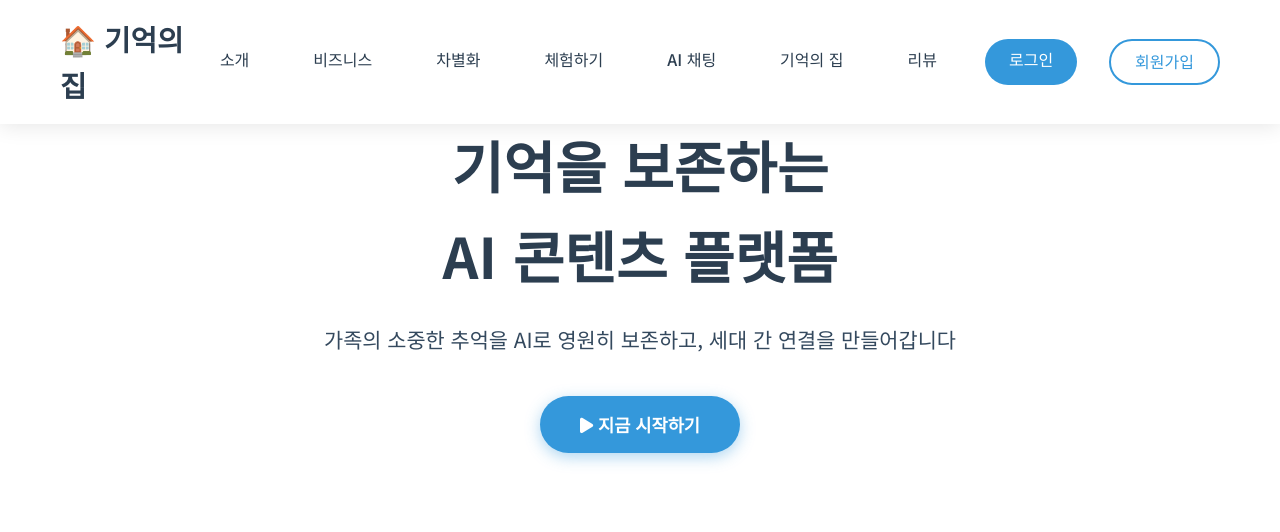
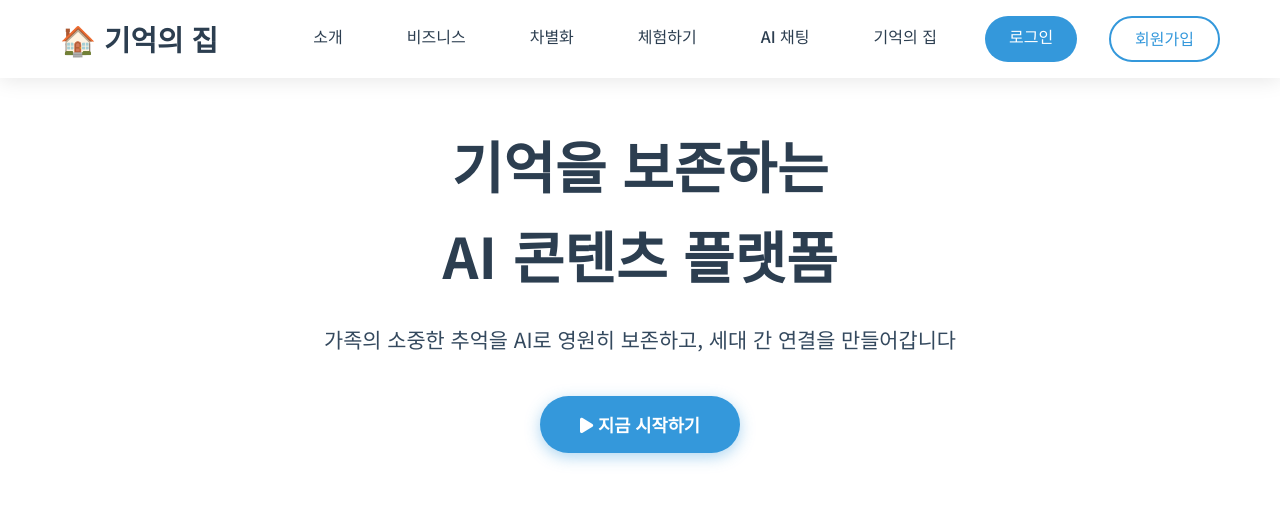
Before and after one commit to FPE-LAB/ai-memory-platform-, a Flask app: page / in a window 1280 px wide. Shown: the top 532 px of the page. Run offline with Flask 3, Linux system fonts and the light colour scheme; some libraries are stand-ins or nearby versions.

Commit message:
Remove user reviews section and nav link

```diff
--- a/templates/index.html
+++ b/templates/index.html
@@ -1215,7 +1215,6 @@
         <a href="#demo">체험하기</a>
         <a href="#chat">AI 채팅</a>
         <a href="#community">기억의 집</a>
-        <a href="#reviews">리뷰</a>
         <a href="#" style="background: #3498db; color: white; padding: 0.5rem 1.5rem; border-radius: 25px; transition: all 0.3s ease; white-space: nowrap; overflow: hidden; text-overflow: ellipsis; min-width: fit-content;">로그인</a>
         <a href="#" style="background: transparent; color: #3498db; border: 2px solid #3498db; padding: 0.5rem 1.5rem; border-radius: 25px; transition: all 0.3s ease; white-space: nowrap; overflow: hidden; text-overflow: ellipsis; min-width: fit-content;">회원가입</a>
       </nav>
@@ -1738,25 +1737,7 @@
     </div>
   </section>
 
-  <section id="reviews">
-  <div class="container">
-    <h2 class="section-title">💬 사용자 리뷰</h2>
-    <div class="reviews-grid">
-      <div class="review-card">
-        <p>"기억의 집 덕분에 돌아가신 할머니 이야기를 글과 그림으로 남길 수 있었어요. AI가 할머니의 목소리를 텍스트로 변환해주고, 그 내용을 바탕으로 아름다운 이미지도 만들어주었습니다."</p>
-        <div class="review-author">- 김미영 (40대, 주부)</div>
-      </div>
-      <div class="review-card">
-        <p>"엄마의 목소리를 저장하고 텍스트로 바꾸는 기능이 정말 감동적이었습니다. 평소 말하기 어려웠던 이야기들을 자연스럽게 녹음해서 콘텐츠로 만들 수 있어서 가족 모두가 좋아합니다."</p>
-        <div class="review-author">- 박준호 (30대, 회사원)</div>
-      </div>
-      <div class="review-card">
-        <p>"자신의 경험을 스토리로 만드는 기능이 정말 유용해요. AI가 제 이야기를 더욱 감동적이고 아름답게 표현해주어서 친구들과 공유할 때마다 좋은 반응을 받고 있습니다."</p>
-        <div class="review-author">- 이수진 (20대, 대학생)</div>
-      </div>
-    </div>
-  </div>
-</section>
+
 
 <footer>
   <div class="container">
```
